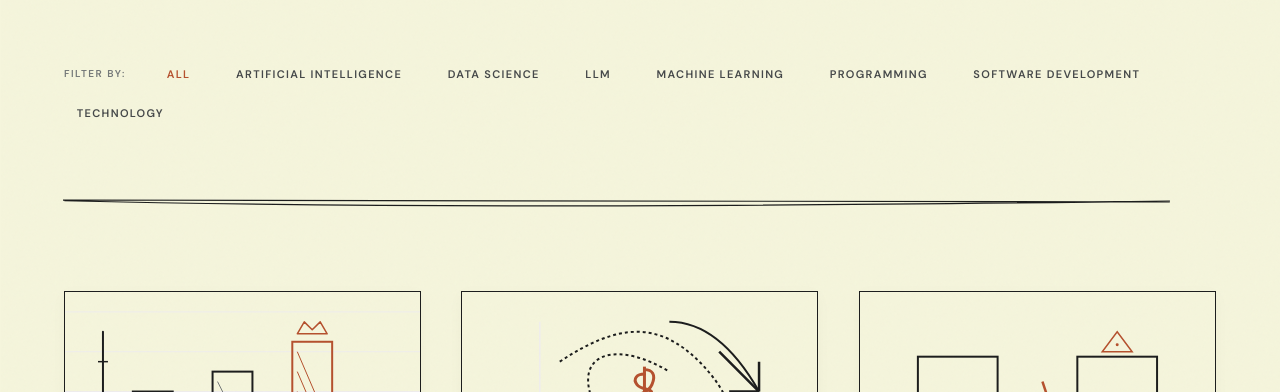
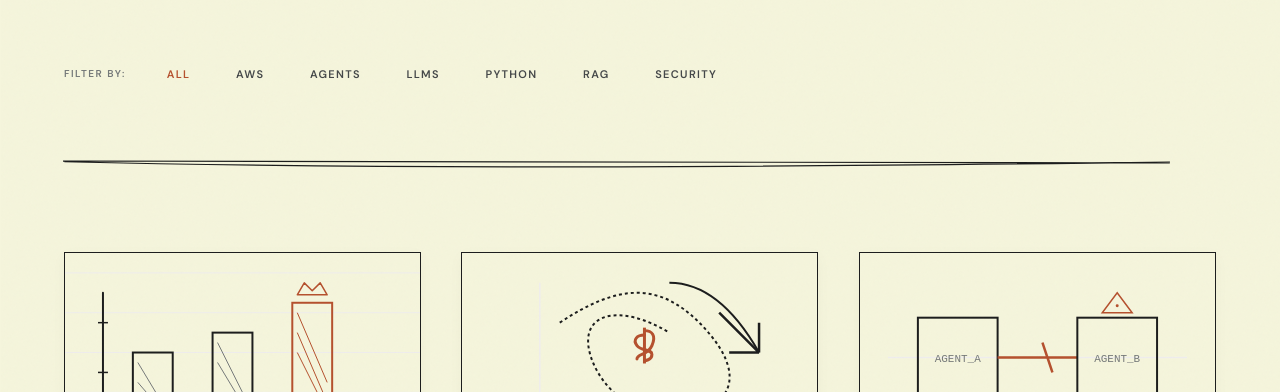
Before and after one commit to dvy246/Divy-site, a Next.js app: page /articles in a window 1280 px wide. Shown: the part 408-800 px from the top of the page. Built offline with nearby package versions, Linux system fonts and the light colour scheme.

Commit message:
feat: refine article tags and add AWS category filter

```diff
--- a/data/articles.json
+++ b/data/articles.json
@@ -5,9 +5,8 @@
     "date": "2026-07-19",
     "summary": "The world’s largest open-source AI model is now competitive with Fable 5 while outperforming GPT-5.6 Sol, GPT-5.5, and Opus 4.8 on a major…",
     "tags": [
-      "Technology",
-      "Artificial Intelligence",
-      "Programming"
+      "LLMs",
+      "Python"
     ]
   },
   {
@@ -16,9 +15,8 @@
     "date": "2026-07-18",
     "summary": "Fixes that bring an AI agent’s bill down in production",
     "tags": [
-      "Llm",
-      "Technology",
-      "Artificial Intelligence"
+      "Agents",
+      "AWS"
     ]
   },
   {
@@ -27,9 +25,9 @@
     "date": "2026-07-18",
     "summary": "In February 2026, an autonomous bot broke into the software other AI agents run on. OWASP now says the flaw it used can’t be patched. Only…",
     "tags": [
-      "Software Development",
-      "Programming",
-      "Artificial Intelligence"
+      "Agents",
+      "Security",
+      "AWS"
     ]
   },
   {
@@ -38,9 +36,8 @@
     "date": "2026-07-17",
     "summary": "Same task, same result, ten times the bill. Here’s exactly where each AI coding agent actually wins, backed by real numbers, not marketing…",
     "tags": [
-      "Data Science",
-      "Artificial Intelligence",
-      "Programming"
+      "Agents",
+      "Python"
     ]
   },
   {
@@ -49,9 +46,8 @@
     "date": "2026-07-16",
     "summary": "It’s not the model. There’s a documented failure behind it called context rot, and almost nobody’s fixing the real cause.",
     "tags": [
-      "Data Science",
-      "Software Development",
-      "Technology"
+      "LLMs",
+      "Python"
     ]
   },
   {
@@ -60,9 +56,8 @@
     "date": "2026-07-15",
     "summary": "Job postings asking for AI skills are up 143% in a single year. The people filling those roles didn’t spend years on advanced math. They…",
     "tags": [
-      "Data Science",
-      "Artificial Intelligence",
-      "Technology"
+      "LLMs",
+      "Python"
     ]
   },
   {
@@ -71,9 +66,8 @@
     "date": "2026-07-14",
     "summary": "A new study on RAG and GraphRAG systems found that adding FAIR principles and structured knowledge graphs to the same AI model raised…",
     "tags": [
-      "Machine Learning",
-      "Technology",
-      "Data Science"
+      "RAG",
+      "Python"
     ]
   },
   {
@@ -82,9 +76,8 @@
     "date": "2026-07-13",
     "summary": "Google published a new format in June. Within weeks, engineers everywhere were asking if it just ended Retrieval-Augmented Generation.",
     "tags": [
-      "Data Science",
-      "Software Development",
-      "Programming"
+      "RAG",
+      "AWS"
     ]
   },
   {
@@ -93,9 +86,8 @@
     "date": "2026-07-13",
     "summary": "Retry logic, token counting, structured outputs, tool servers: none of it is the interesting part of building with AI. Here’s what quietly…",
     "tags": [
-      "Data Science",
-      "Technology",
-      "Programming"
+      "Python",
+      "AWS"
     ]
   },
   {
@@ -104,9 +96,8 @@
     "date": "2026-07-11",
     "summary": "Most agent memory only holds onto what you explicitly say. OpenWiki goes out and builds context on its own, from the places you already…",
     "tags": [
-      "Data Science",
-      "Artificial Intelligence",
-      "Programming"
+      "Agents",
+      "RAG"
     ]
   }
 ]
--- a/scripts/sync-medium.mjs
+++ b/scripts/sync-medium.mjs
@@ -44,16 +44,40 @@ async function syncMedium() {
         ? cleanText.slice(0, 160) + '…'
         : cleanText;
 
-      // 2. Format tags to Title Case and clean up
-      const tags = (item.categories || []).map((cat) => {
-        return cat
-          .split('-')
-          .map((word) => word.charAt(0).toUpperCase() + word.slice(1))
-          .join(' ');
-      });
+      // 2. Map high-end engineering tags based on title keywords
+      const titleLower = item.title.toLowerCase();
+      let finalTags = [];
 
-      // Fallback tags if empty
-      const finalTags = tags.length > 0 ? tags : ['AI Engineering', 'Technology'];
+      if (titleLower.includes('cost optimization') || titleLower.includes('bill')) {
+        finalTags = ['Agents', 'AWS'];
+      } else if (titleLower.includes('hacked') || titleLower.includes('hack')) {
+        finalTags = ['Agents', 'Security', 'AWS'];
+      } else if (titleLower.includes('kimi k3') || titleLower.includes('gpt-5') || titleLower.includes('opus')) {
+        finalTags = ['LLMs', 'Python'];
+      } else if (titleLower.includes('claude code') || titleLower.includes('codex')) {
+        finalTags = ['Agents', 'Python'];
+      } else if (titleLower.includes('context rot') || titleLower.includes('long sessions')) {
+        finalTags = ['LLMs', 'Python'];
+      } else if (titleLower.includes('6 ai concepts') || titleLower.includes('become an ai engineer')) {
+        finalTags = ['LLMs', 'Python'];
+      } else if (titleLower.includes('rag experiment') || titleLower.includes('was never the problem')) {
+        finalTags = ['RAG', 'Python'];
+      } else if (titleLower.includes('kill rag') || titleLower.includes('open knowledge format')) {
+        finalTags = ['RAG', 'AWS'];
+      } else if (titleLower.includes('boilerplate') || titleLower.includes('python libraries')) {
+        finalTags = ['Python', 'AWS'];
+      } else if (titleLower.includes('openwiki brains') || titleLower.includes('remember you')) {
+        finalTags = ['Agents', 'RAG'];
+      } else {
+        // Fallback parsed tags from Medium
+        const parsedTags = (item.categories || []).map((cat) => {
+          return cat
+            .split('-')
+            .map((word) => word.charAt(0).toUpperCase() + word.slice(1))
+            .join(' ');
+        });
+        finalTags = parsedTags.length > 0 ? parsedTags : ['LLMs', 'Python'];
+      }
 
       // 3. Format Date to YYYY-MM-DD
       const date = item.pubDate
@@ -65,7 +89,7 @@ async function syncMedium() {
         url: item.link,
         date: date,
         summary: summary,
-        tags: finalTags.slice(0, 3) // maximum of 3 tags for layout spacing
+        tags: finalTags
       };
     });
 
```
